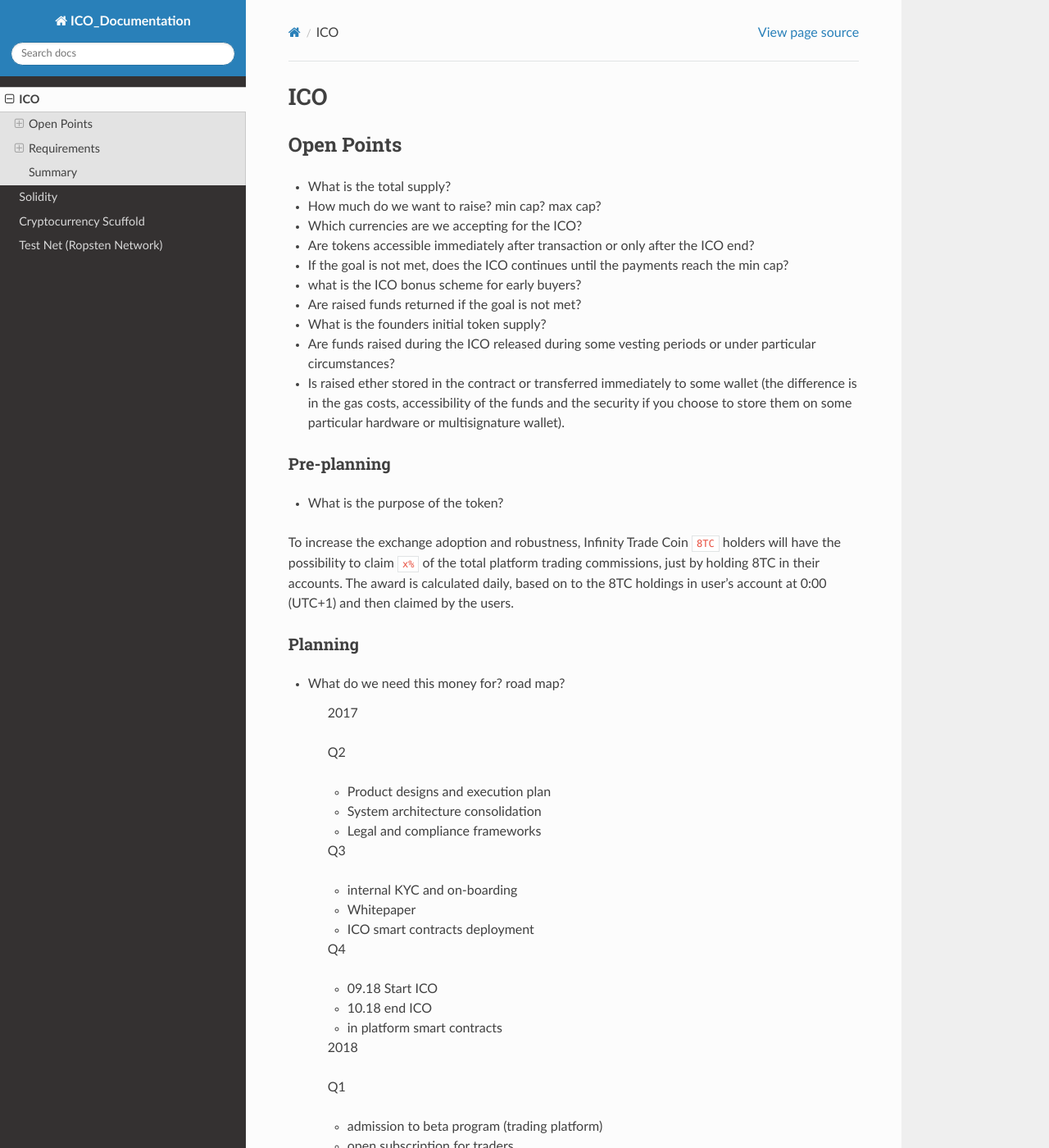
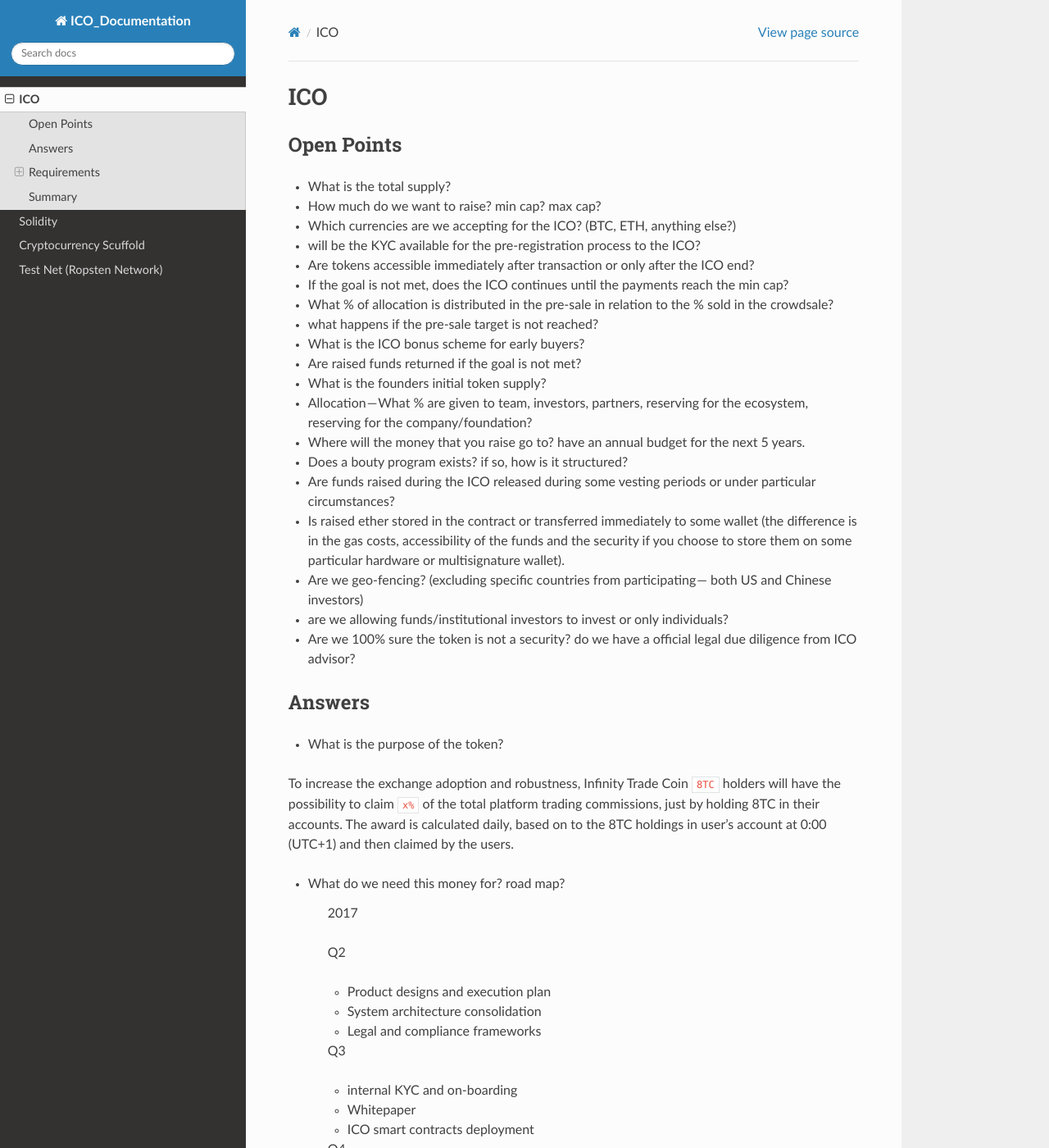
Before and after one commit to jepro/ICO_Documentation, a Sphinx documentation site: the page built from docs/source/ICO.rst, in a window 1280 px wide and 1400 px high. Shown: the whole window at 82% size. Built offline with Sphinx 7.4.7 and the Read the Docs theme 2.0.0, drawn with Linux system fonts in a browser that asks for light colours; formulas are drawn with MathJax 3; some of the changed text lies outside the part shown.

Commit message:
improvements

```diff
--- a/docs/source/ICO.rst
+++ b/docs/source/ICO.rst
@@ -11,28 +11,32 @@
 * What is the total supply?
 * How much do we want to raise? min cap? max cap?
 
-* Which currencies are we accepting for the ICO?
+* Which currencies are we accepting for the ICO? (BTC, ETH, anything else?)
+* will be the KYC available for the pre-registration process to the ICO?
 * Are tokens accessible immediately after transaction or only after the ICO end?
 * If the goal is not met, does the ICO continues until the payments reach the min cap?
-* what is the ICO bonus scheme for early buyers?
+* What % of allocation is distributed in the pre-sale in relation to the % sold in the crowdsale?
+* what happens if the pre-sale target is not reached?
+* What is the ICO bonus scheme for early buyers?
 * Are raised funds returned if the goal is not met?
 * What is the founders initial token supply?
+* Allocation — What % are given to team, investors, partners, reserving for the ecosystem, reserving for the company/foundation?
+* Where will the money that you raise go to? have an annual budget for the next 5 years.
+* Does a bouty program exists? if so, how is it structured?
 * Are funds raised during the ICO released during some vesting periods or under particular circumstances?
 * Is raised ether stored in the contract or transferred immediately to some wallet (the difference is in the gas costs, accessibility of the funds and the security if you choose to store them on some particular hardware or multisignature wallet).
+* Are we geo-fencing? (excluding specific countries from participating — both US and Chinese investors)
+* are we allowing funds/institutional investors to invest or only individuals?
+* Are we 100% sure the token is not a security? do we have a official legal due diligence from ICO advisor?
 
 
 
 
-Pre-planning
-^^^^^^^^^^^^^^^^^^^^^^^^^^^^^^^^^^^
+Answers
+=====================================
 * What is the purpose of the token?
 To increase the exchange adoption and robustness, Infinity Trade Coin ``8TC`` holders will have the possibility to claim ``x%`` of the total platform trading commissions, just by holding 8TC in their accounts. The award is calculated daily, based on to the 8TC holdings in user's account at 0:00 (UTC+1) and then claimed by the users.
 
-
-
-
-Planning
-^^^^^^^^^^^^^^^^^^^^^^^^^^^^^^^^^^^
 * What do we need this money for? road map?
 
 	2017
@@ -51,8 +55,8 @@
 
 	Q4
 
-	* 09.18 Start ICO
-	* 10.18 end ICO
+	* 10.18 Start ICO
+	* 11.18 end ICO
 	* in platform smart contracts
 
 
@@ -96,30 +100,47 @@
 Requirements
 =====================================
 
+#. It's Necessary to building a specific reservation contract for the pre-sale to reserve a specific amount of allocation for each of the pre-sale buyers and being transparent about who participated and at what price.
 #. Raised ether is going to be transferred to a specific wallet after each payment,
 
 
 
 
 
-The offering
-^^^^^^^^^^^^^^^^^^^^^^^^^^^^^^^^^^^
-
-Whitepaper
-^^^^^^^^^^^^^^^^^^^^^^^^^^^^^^^^^^^
-
-Token design
-^^^^^^^^^^^^^^^^^^^^^^^^^^^^^^^^^^^
-
-Legal
-^^^^^^^^^^^^^^^^^^^^^^^^^^^^^^^^^^^
-
-precautions against hacking
-^^^^^^^^^^^^^^^^^^^^^^^^^^^^^^^^^^^
-
 Communication
 ^^^^^^^^^^^^^^^^^^^^^^^^^^^^^^^^^^^
 (website, slack, social, press, interviews, etc)
+
+
+* Website
+
+	* Landing page for the crowdsale
+	* Whitepaper
+	* Team
+	* Advisors
+	* Previous investors
+	* Roadmap
+	* Token allocation
+	* Links to social accounts
+	* Translations
+
+* Internal communication channel (Slack, Rocket Chat, Riot, etc)
+
+	* Need to have a main communication channel and the team needs to be active there.
+	* Full-time community manager to moderate the communication channel
+	* Need to setup the channels properly and moderate heavily
+
+* BitcoinTalk
+
+	* Create a bitcointalk announcement of the token.
+
+* Reddit
+
+	* Own your own subreddit, brand it, and put in a few posts.
+
+* Newsletter
+
+	* Setup a newsletter on your website.
 
 
 
```
Also changed, not shown: 5 other files.
